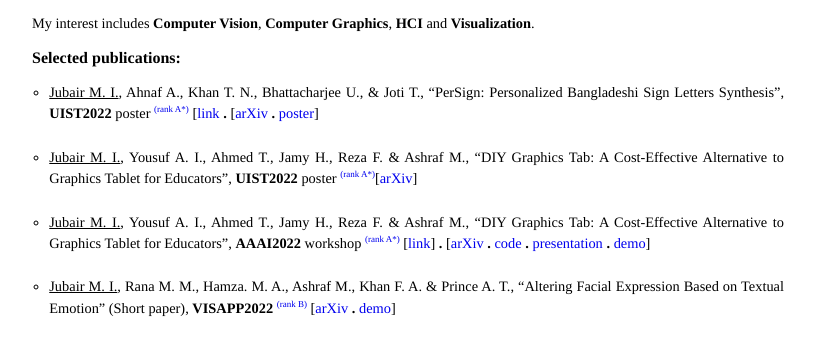
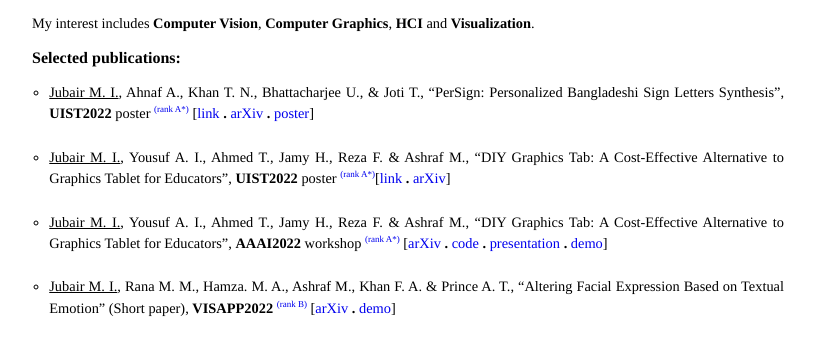
Before and after one commit to imruljubair/imruljubair.github.io, a Jekyll site: the page built from index.html, in a window 1280 px wide and 900 px high, scrolled down 1018 px. Shown: the part 155-496 px from the top of the window, without its empty margins (232-1047 px from the left). Built offline with Jekyll 4.4.1, drawn with Linux system fonts in a browser that asks for light colours.

Commit message:
Update research.html

```diff
--- a/_includes/research.html
+++ b/_includes/research.html
@@ -13,11 +13,11 @@
 -->
 <p style="font-size:100%; font-weight:bold"> Selected publications:</p>
 <ol style="font-size:90%; list-style-type:circle;  text-align:justify">
-  <li> <u>Jubair M. I.</u>, Ahnaf A., Khan T. N., Bhattacharjee U., & Joti T., “PerSign: Personalized Bangladeshi Sign Letters Synthesis”, <strong>UIST2022</strong> poster <a href="http://portal.core.edu.au/conf-ranks/66/"; style="font-size:xx-small; vertical-align:top">(rank A*)</a> [<a href="https://dl.acm.org/doi/10.1145/3526114.3558712">link</a> <strong>.</strong> [<a href="https://arxiv.org/abs/2209.14591">arXiv</a> <strong>.</strong> <a href="papers/PerSignUIST22.pdf">poster</a>]</li>
+  <li> <u>Jubair M. I.</u>, Ahnaf A., Khan T. N., Bhattacharjee U., & Joti T., “PerSign: Personalized Bangladeshi Sign Letters Synthesis”, <strong>UIST2022</strong> poster <a href="http://portal.core.edu.au/conf-ranks/66/"; style="font-size:xx-small; vertical-align:top">(rank A*)</a> [<a href="https://dl.acm.org/doi/10.1145/3526114.3558712">link</a> <strong>.</strong> <a href="https://arxiv.org/abs/2209.14591">arXiv</a> <strong>.</strong> <a href="papers/PerSignUIST22.pdf">poster</a>]</li>
   <br>
-  <li> <u>Jubair M. I.</u>, Yousuf A. I., Ahmed T., Jamy H., Reza F. & Ashraf M., “DIY Graphics Tab: A Cost-Effective Alternative to Graphics Tablet for Educators”, <strong>UIST2022</strong> poster <a href="http://portal.core.edu.au/conf-ranks/66/"; style="font-size:xx-small; vertical-align:top">(rank A*)</a>[<a href="https://arxiv.org/abs/2209.14586">arXiv</a>]</li>
+  <li> <u>Jubair M. I.</u>, Yousuf A. I., Ahmed T., Jamy H., Reza F. & Ashraf M., “DIY Graphics Tab: A Cost-Effective Alternative to Graphics Tablet for Educators”, <strong>UIST2022</strong> poster <a href="http://portal.core.edu.au/conf-ranks/66/"; style="font-size:xx-small; vertical-align:top">(rank A*)</a>[<a href="https://dl.acm.org/doi/10.1145/3526114.3558718">link</a> <strong>.</strong> <a href="https://arxiv.org/abs/2209.14586">arXiv</a>]</li>
   <br>
-  <li> <u>Jubair M. I.</u>, Yousuf A. I., Ahmed T., Jamy H., Reza F. & Ashraf M., “DIY Graphics Tab: A Cost-Effective Alternative to Graphics Tablet for Educators”, <strong>AAAI2022</strong> workshop <a href="http://portal.core.edu.au/conf-ranks/?search=American+Association+for+Artificial+Intelligence&by=all&source=CORE2021&sort=atitle&page=1"; style="font-size:xx-small; vertical-align:top">(rank A*)</a> [<a href="https://dl.acm.org/doi/10.1145/3526114.3558718">link</a>] <strong>.</strong> [<a href="https://arxiv.org/abs/2112.03269">arXiv</a> <strong>.</strong> <a href="https://github.com/Arafat-yousuf/DIY-Graphic-Tab_Mask-RCNN">code</a> <strong>.</strong> <a href="https://youtu.be/rkcHIDOOoKQ">presentation</a> <strong>.</strong> <a href="https://youtu.be/3FhcmeKcWqE">demo</a>]</li>
+  <li> <u>Jubair M. I.</u>, Yousuf A. I., Ahmed T., Jamy H., Reza F. & Ashraf M., “DIY Graphics Tab: A Cost-Effective Alternative to Graphics Tablet for Educators”, <strong>AAAI2022</strong> workshop <a href="http://portal.core.edu.au/conf-ranks/?search=American+Association+for+Artificial+Intelligence&by=all&source=CORE2021&sort=atitle&page=1"; style="font-size:xx-small; vertical-align:top">(rank A*)</a> [<a href="https://arxiv.org/abs/2112.03269">arXiv</a> <strong>.</strong> <a href="https://github.com/Arafat-yousuf/DIY-Graphic-Tab_Mask-RCNN">code</a> <strong>.</strong> <a href="https://youtu.be/rkcHIDOOoKQ">presentation</a> <strong>.</strong> <a href="https://youtu.be/3FhcmeKcWqE">demo</a>]</li>
   <br>
  <li> <u>Jubair M. I.</u>, Rana M. M., Hamza. M. A., Ashraf M., Khan F. A. & Prince A. T., “Altering Facial Expression Based on Textual Emotion” (Short paper), <strong>VISAPP2022 </strong><a href="http://portal.core.edu.au/conf-ranks/?search=visapp&by=all&source=CORE2021&sort=atitle&page=1"; style="font-size:xx-small; vertical-align:top">(rank B)</a> [<a href="https://arxiv.org/abs/2112.01454">arXiv</a> <strong>.</strong> <a href="https://youtu.be/u3Jw35rtLNk">demo</a>]</li>
  <br>
```
